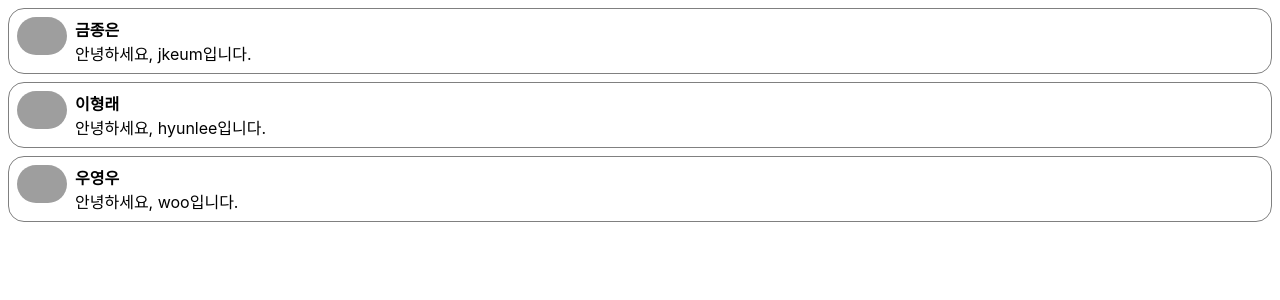
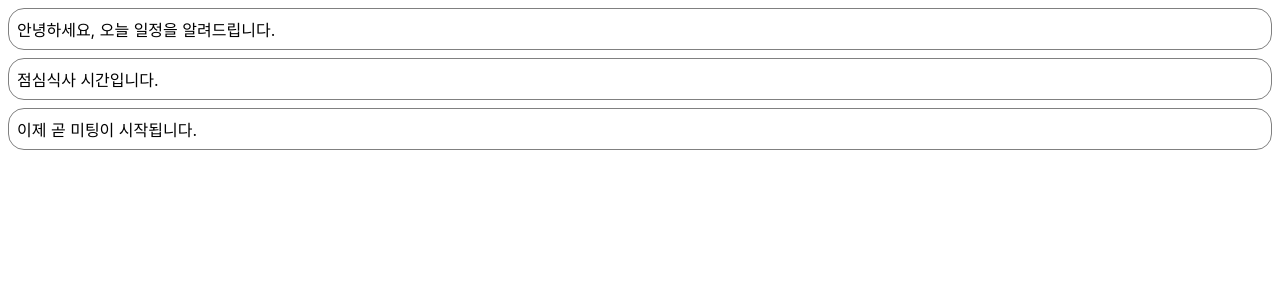
Before and after one commit to JongeunKeum/react-inflearn, a React (Create React App) app in the folder my-app/: page / in a window 1280 px wide. Shown: the top 300 px of the page. Built offline with nearby package versions, Linux system fonts and the light colour scheme; grey boxes are pictures that could not be loaded.

Commit message:
chapter06 - use state

```diff
--- /dev/null
+++ b/my-app/src/chapter06/Notification.jsx
@@ -0,0 +1,34 @@
+import React from "react";
+
+const styles = {
+	wrapper: {
+		margin: 8,
+		padding: 8,
+		display: "flex",
+		flexDirection: "row",
+		border: "1px solid grey",
+		borderRadius: 16,
+	},
+	messageText: {
+		color: "black",
+		fontSize: 16,
+	},
+};
+
+class Notification extends React.Component {
+	constructor(props) {
+		super(props);
+
+		this.state = {};
+	}
+
+	render() {
+		return (
+			<div style={styles.wrapper}>
+				<span style={styles.messageText}>{this.props.message}</span>
+			</div>
+		);
+	}
+}
+
+export default Notification;
--- /dev/null
+++ b/my-app/src/chapter06/NotificationList.jsx
@@ -0,0 +1,53 @@
+import React from "react";
+import Notification from "./Notification";
+
+const reserveNotifications = [
+	{
+		message: "안녕하세요, 오늘 일정을 알려드립니다.",
+	},
+	{
+		message: "점심식사 시간입니다.",
+	},
+	{
+		message: "이제 곧 미팅이 시작됩니다.",
+	},
+];
+
+var timer;
+
+class NotificationList extends React.Component {
+	constructor(props) {
+		super(props);
+
+		this.state = {
+			notifications: [],
+		};
+	}
+
+	componentDidMount() {
+		const { notifications } = this.state;
+		timer = setInterval(() => {
+			if (notifications.length < reserveNotifications.length) {
+				const index = notifications.length;
+				notifications.push(reserveNotifications[index]);
+				this.setState({
+					notifications: notifications,
+				});
+			} else {
+				clearInterval(timer);
+			}
+		}, 1000);
+	}
+
+	render() {
+		return (
+			<div>
+				{this.state.notifications.map((notification) => {
+					return <Notification message={notification.message} />;
+				})}
+			</div>
+		);
+	}
+}
+
+export default NotificationList;
--- a/my-app/src/index.js
+++ b/my-app/src/index.js
@@ -3,12 +3,12 @@
 import './index.css';
 import App from './App';
 import reportWebVitals from './reportWebVitals';
-import CommentList from './chapter05/CommentList';
+import NotificationList from './chapter06/NotificationList';
 
 const root = ReactDOM.createRoot(document.getElementById('root'));
 root.render(
   <React.StrictMode>
-    <CommentList />
+    <NotificationList />
   </React.StrictMode>
 );
 
```
